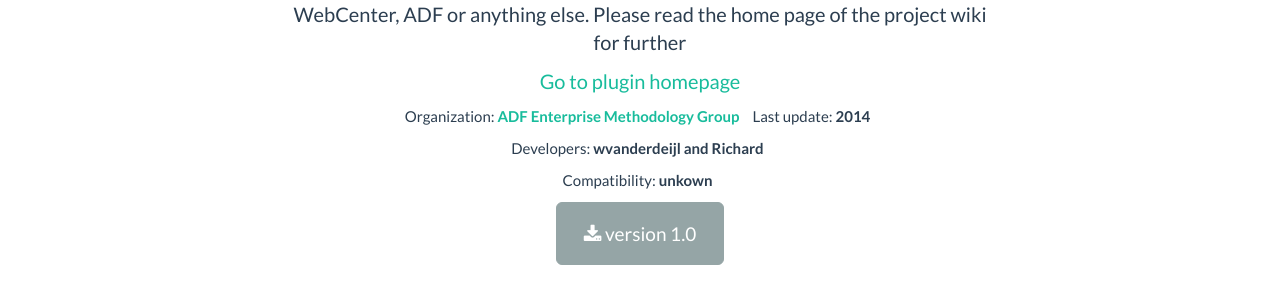
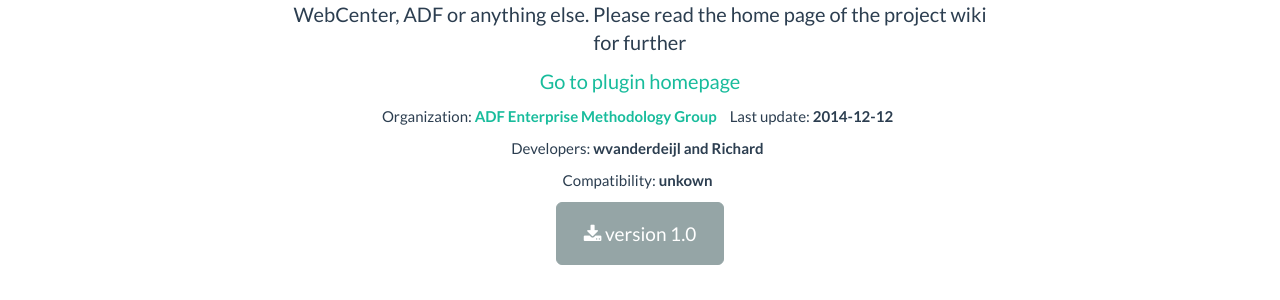
Before and after one commit to sonarplugins/sonarplugins.github.io, a Jekyll site: the page built from _posts/2014-12-12-ojaudit.markdown, in a window 1280 px wide and 1250 px high. Shown: the part 451-751 px from the top of the window. Built offline with Jekyll 4.4.1, drawn with Linux system fonts in a browser that asks for light colours; comment, search, counter and statistics services are not loaded.

Commit message:
Update and rename 0000-01-04-ojaudit.markdown to 2014-12-12-ojaudit.markdown

```diff
--- a/_posts/0000-01-04-ojaudit.markdown
+++ b/_posts/2014-12-12-ojaudit.markdown
@@ -1,13 +1,15 @@
 ---
 title: OJAUDIT
 layout: plugin
+seo:
+  type: Product
 homepage: https://java.net/projects/sonarqube-ojaudit
 organization: ADF Enterprise Methodology Group
 organization_url: https://java.net/projects/adfemg
 download_url: https://java.net/projects/sonarqube-ojaudit/downloads/download/sonar-ojaudit-plugin-1.0.jar
 download_version: 1.0
 download_description:
-download_date: 2014
+download_date: 2014-12-12
 license: LGPL-3.0, Apache-2.0
 developers: wvanderdeijl and Richard
 sonarqube_version: unkown
```
